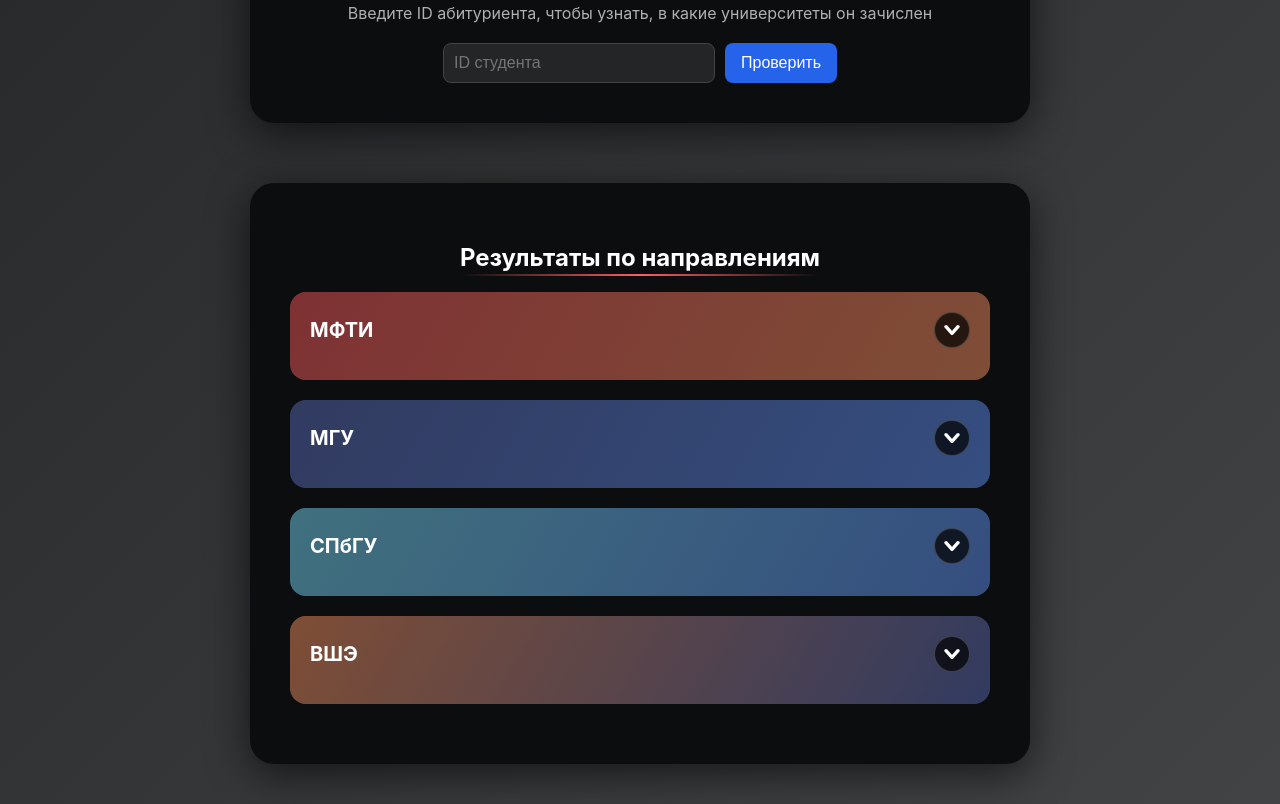
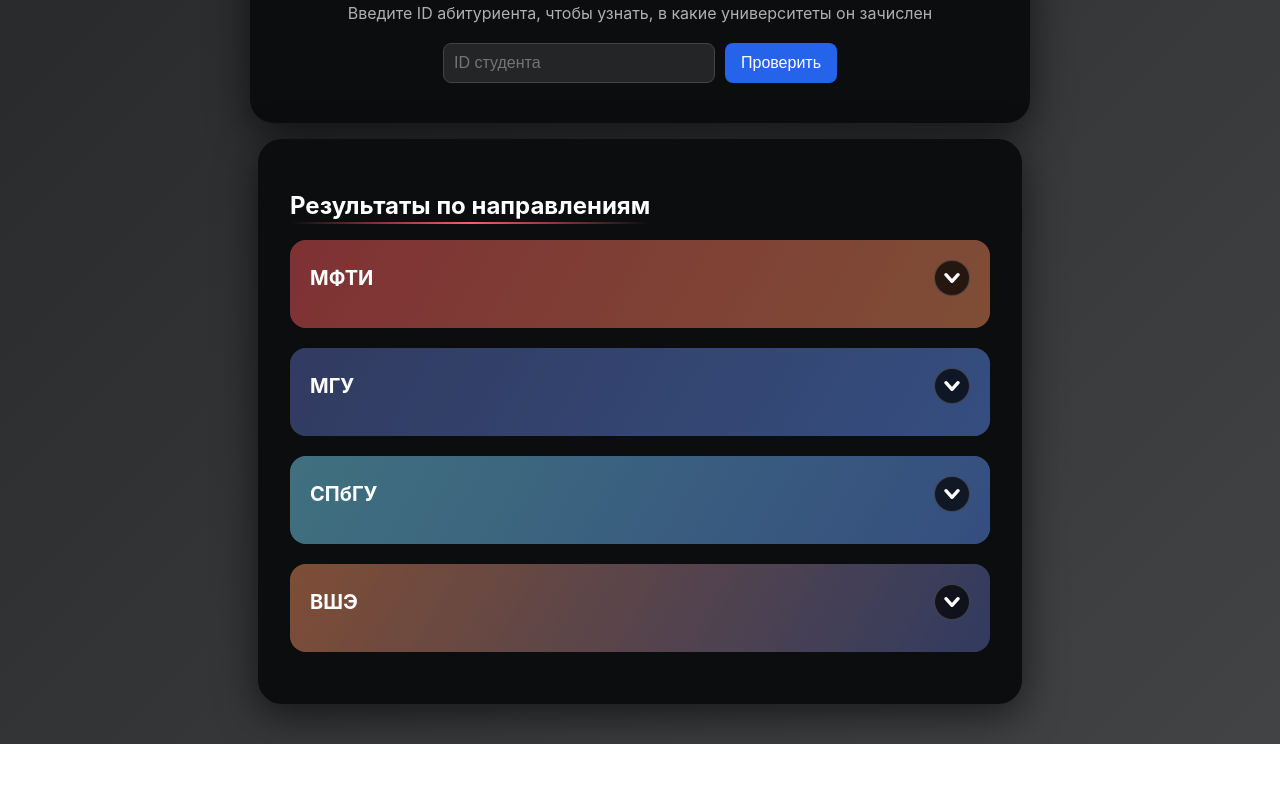
Before and after one commit to trueegorletov/analabit-webui, a Next.js app: page / in a window 1280 px wide. Shown: the part 420-1224 px from the top of the page. After the commit the page ends 1164 px from the top, so only its background shows below. Built offline with nearby package versions, Linux system fonts and the light colour scheme.

Commit message:
Reduce spacing between hero and results containers for cohesive layout

```diff
--- a/styles/layout/_body.scss
+++ b/styles/layout/_body.scss
@@ -7,7 +7,7 @@
   align-items: center;
   justify-content: center;
   padding: 40px 0;
-  gap: 20px;
+  gap: 16px;
   min-height: 100vh;
   color: #e0e0e0;
 }
@@ -59,11 +59,12 @@
 }
 
 /* Results section */
-.results-container {
+.container.results-container {
   text-align: left;
-  margin-top: 40px;
+  margin-top: 0;
   background: #0c0d0f;
   border-radius: 24px;
+  padding: 32px;
 }
 
 .results-title {
```
